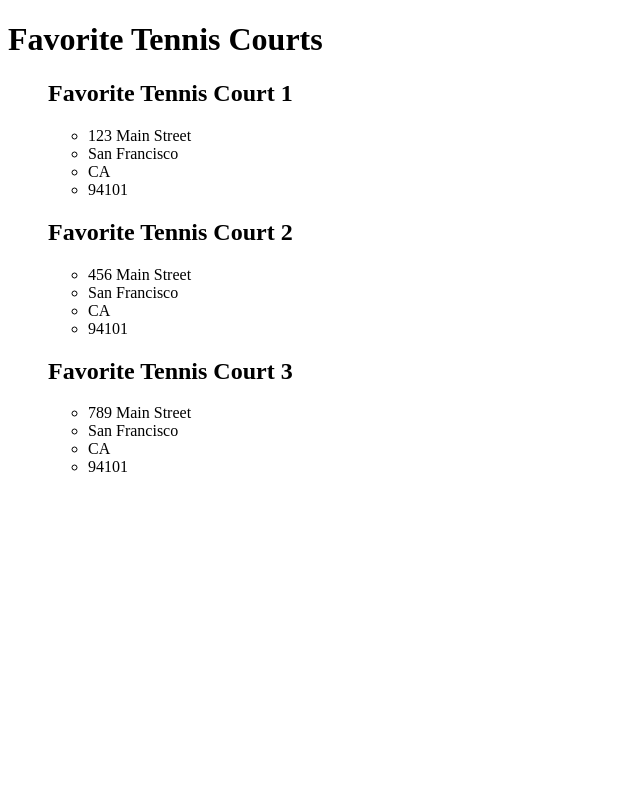
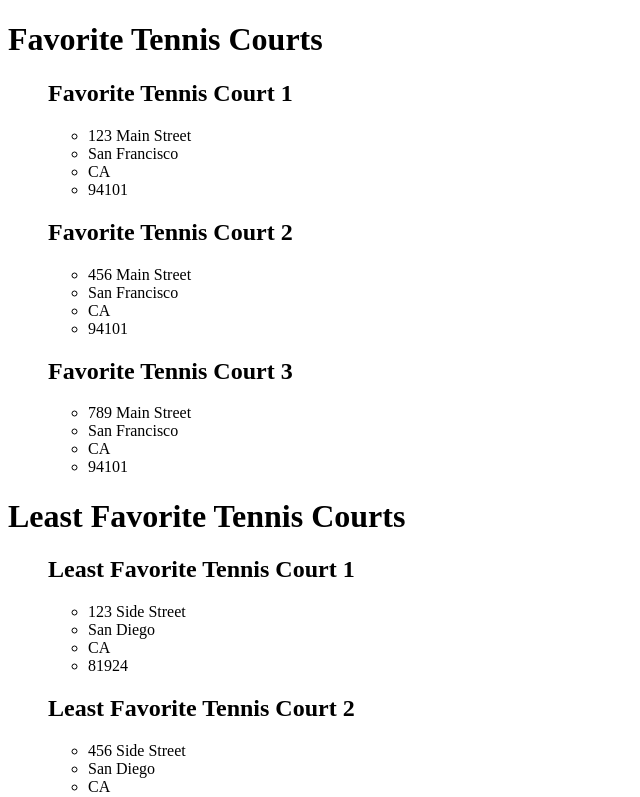
Before and after one commit to court-me/court-me, a React app: page / in a window 1280 px wide. Shown: the top 797 px of the page, without its empty margins (0-640 px from the left). Built offline with nearby package versions, Linux system fonts and the light colour scheme.

Commit message:
changed file structure and added containers/presentationals for favs/leastFavs

```diff
--- a/client/src/app/store.js
+++ b/client/src/app/store.js
@@ -1,8 +1,10 @@
 import { configureStore } from '@reduxjs/toolkit'
-import favoritesReducer from '../features/favorites/favoritesSlice'
+import favoritesReducer from '../features/favoritesContainer/favoritesSlice'
+import leastFavoritesReducer from '../features/leastFavoritesContainer/leastFavoritesSlice'
 
 export const store = configureStore({
   reducer: {
     favorites: favoritesReducer,
+    leastFavorites: leastFavoritesReducer
   },
 })
--- a/client/src/features/App.jsx
+++ b/client/src/features/App.jsx
@@ -1,10 +1,12 @@
 import React from 'react';
-import Favorites from './favorites/favorites.jsx';
+import Favorites from './favoritesContainer/favoritesContainer.jsx';
+import LeastFavorites from './leastFavoritesContainer/leastFavoritesContainer.jsx'
 
 const App = () => {
   return (
   <div id="mainContainer">
     <Favorites />
+    <LeastFavorites />
   </div>
 );
 };
--- /dev/null
+++ b/client/src/features/leastFavorite/leastFavorite.jsx
@@ -0,0 +1,22 @@
+// This component represents a single favorited tennis court.
+// It is passed data from "Favorites" as a prop.
+
+import React from 'react';
+
+const Favorite = (props) => {
+    return (
+        <div id="favoriteContainer">
+            <h2>{props.data.name}</h2>
+            <div id="favorite">
+                <ul>
+                    <li>{props.data.address}</li>
+                    <li>{props.data.city}</li>
+                    <li>{props.data.state}</li>
+                    <li>{props.data.zip}</li>
+                </ul>
+            </div>
+        </div>
+    );
+}
+
+export default Favorite;
--- /dev/null
+++ b/client/src/features/leastFavoritesContainer/leastFavoritesContainer.jsx
@@ -0,0 +1,28 @@
+// This component contains a variable amount of "Favorite" components.
+// It accesses the data stored in state about favorites, saves that in a variable,
+// and passes said data to each child as a prop.
+
+import React from 'react';
+import { useSelector, useDispatch } from 'react-redux';
+import LeastFavorite from '../leastFavorite/leastFavorite.jsx';
+
+const LeastFavorites = () => {
+    const leastFavorites = useSelector((state) => state.leastFavorites);
+    // const dispatch = useDispatch();
+    const renderedLeastFavorites = leastFavorites.map((leastFavorite, index) => (
+        <LeastFavorite key={index} data={leastFavorite}/>
+    ))
+
+    return (
+        <div id="leastFavoriteContainer">
+            <h1>Least Favorite Tennis Courts</h1>
+            <div id="leastFavoritesList">
+                <ul>
+                    {renderedLeastFavorites}
+                </ul>
+            </div>
+        </div>
+    );
+}
+
+export default LeastFavorites;
--- /dev/null
+++ b/client/src/features/leastFavoritesContainer/leastFavoritesSlice.js
@@ -0,0 +1,33 @@
+import { createSlice } from '@reduxjs/toolkit'
+
+const initialState = [
+  { id: '1', name: 'Least Favorite Tennis Court 1', address: '123 Side Street', city: 'San Diego', state: 'CA', zip: '81924' },
+  { id: '2', name: 'Least Favorite Tennis Court 2', address: '456 Side Street', city: 'San Diego', state: 'CA', zip: '81924' },
+  { id: '3', name: 'Least Favorite Tennis Court 3', address: '789 Side Street', city: 'San Diego', state: 'CA', zip: '81924' }
+];
+
+export const leastFavoritesSlice = createSlice({
+  name: 'leastFavorites',
+  initialState,
+  reducers: {},
+})
+
+export const { /* pertinent reducers */ } = leastFavoritesSlice.actions
+
+// The function below is called a thunk and allows us to perform async logic. It
+// can be dispatched like a regular action: `dispatch(incrementAsync(10))`. This
+// will call the thunk with the `dispatch` function as the first argument. Async
+// code can then be executed and other actions can be dispatched
+
+// export const incrementAsync = (amount) => (dispatch) => {
+//   setTimeout(() => {
+//     dispatch(incrementByAmount(amount))
+//   }, 1000)
+// }
+
+// The function below is called a selector and allows us to select a value from
+// the state. Selectors can also be defined inline where they're used instead of
+// in the slice file. For example: `useSelector((state) => state.counter.value)`
+// export const selectCount = (state) => state.counter.value
+
+export default leastFavoritesSlice.reducer
```
Also changed, not shown: client/src/features/leastFavorite/leastFavoriteSlice.js (added, +11 -0 lines), client/src/features/favorite/favoriteSlice.js (renamed from client/src/features/favorite/favoriteSlice.jsx), client/src/features/favoritesContainer/favoritesContainer.jsx (renamed from client/src/features/favorites/favorites.jsx), client/src/features/favoritesContainer/favoritesSlice.js (renamed from client/src/features/favorites/favoritesSlice.js).
